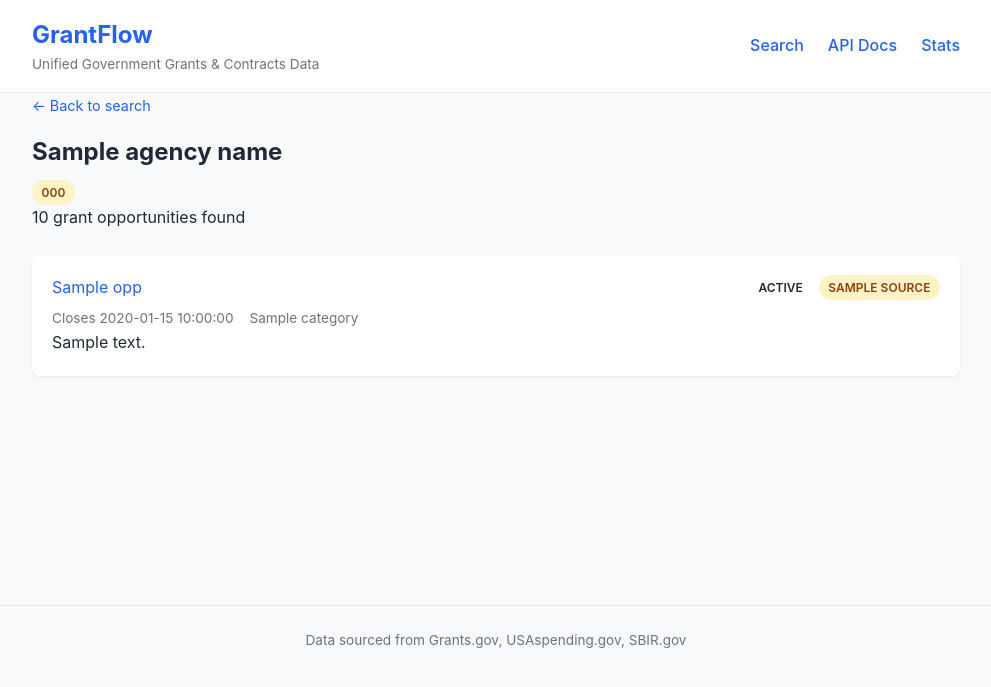
After one commit to jefrya123/grantflow, a Python web app: template templates/agency.html in a window 1280 px wide. The commit adds this page. Shown: the top 687 px of the page, without its empty margins (144-1135 px from the left). Run offline with Jinja, Linux system fonts and the light colour scheme; the template is opened without the code that fills it: most values are stand-ins (such as "Sample title", 1, 10 or a date in 2020).

Commit message:
ceo: per-agency SEO pages + phase C triage

```diff
--- /dev/null
+++ b/templates/agency.html
@@ -0,0 +1,83 @@
+{% extends "base.html" %}
+{% block title %}{{ agency_name }} Grants - GrantFlow{% endblock %}
+
+{% block head_extra %}
+<meta name="description" content="Browse {{ total }} federal grants and contracts from {{ agency_name }}. Find open opportunities, funding amounts, and deadlines.">
+<meta property="og:title" content="{{ agency_name }} Grants - GrantFlow">
+<meta property="og:description" content="{{ total }} grants and contracts from {{ agency_name }}. Explore open opportunities on GrantFlow.">
+<meta property="og:type" content="website">
+<script type="application/ld+json">
+{
+  "@context": "https://schema.org",
+  "@type": "GovernmentOrganization",
+  "name": "{{ agency_name }}",
+  {% if agency_code %}"alternateName": "{{ agency_code }}",{% endif %}
+  "description": "Federal agency with {{ total }} grant opportunities listed on GrantFlow"
+}
+</script>
+{% endblock %}
+
+{% block content %}
+<div class="agency-page">
+    <a href="/search" class="back-link">&larr; Back to search</a>
+
+    <div class="detail-header">
+        <h2>{{ agency_name }}</h2>
+        {% if agency_code %}
+        <div class="badges">
+            <span class="badge badge-source">{{ agency_code }}</span>
+        </div>
+        {% endif %}
+        <p class="agency-count">{{ total }} grant opportunit{{ "y" if total == 1 else "ies" }} found</p>
+    </div>
+
+    {% if results %}
+    <div class="results-list">
+        {% for opp in results %}
+        <div class="result-card">
+            <div class="result-header">
+                <a href="/opportunity/{{ opp.id }}" class="result-title">{{ opp.title }}</a>
+                <div class="badges">
+                    {% if opp.opportunity_status %}
+                    <span class="badge badge-{{ opp.opportunity_status }}">{{ opp.opportunity_status }}</span>
+                    {% endif %}
+                    {% if opp.source %}
+                    <span class="badge badge-source">{{ opp.source }}</span>
+                    {% endif %}
+                </div>
+            </div>
+            <div class="result-meta">
+                {% if opp.award_ceiling %}
+                <span>Up to ${{ "{:,.0f}".format(opp.award_ceiling) }}</span>
+                {% endif %}
+                {% if opp.close_date %}
+                <span>Closes {{ opp.close_date }}</span>
+                {% endif %}
+                {% if opp.category %}
+                <span>{{ opp.category }}</span>
+                {% endif %}
+            </div>
+            {% if opp.description %}
+            <p class="result-description">{{ opp.description[:200] }}{% if opp.description|length > 200 %}…{% endif %}</p>
+            {% endif %}
+        </div>
+        {% endfor %}
+    </div>
+
+    {% if pages > 1 %}
+    <div class="pagination">
+        {% if page > 1 %}
+        <a href="/agency/{{ slug }}?page={{ page - 1 }}">&laquo; Previous</a>
+        {% endif %}
+        <span>Page {{ page }} of {{ pages }}</span>
+        {% if page < pages %}
+        <a href="/agency/{{ slug }}?page={{ page + 1 }}">Next &raquo;</a>
+        {% endif %}
+    </div>
+    {% endif %}
+
+    {% else %}
+    <p class="no-results">No opportunities found for this agency.</p>
+    {% endif %}
+</div>
+{% endblock %}
--- a/templates/base.html
+++ b/templates/base.html
@@ -5,6 +5,7 @@
     <meta name="viewport" content="width=device-width, initial-scale=1.0">
     <title>{% block title %}GrantFlow{% endblock %}</title>
     <link rel="stylesheet" href="/static/style.css">
+    {% block head_extra %}{% endblock %}
 </head>
 <body>
     <header>
```
Also changed, not shown: grantflow/web/routes.py (+37 -2 lines), tests/test_agency_page.py (added, +70 -0 lines).
